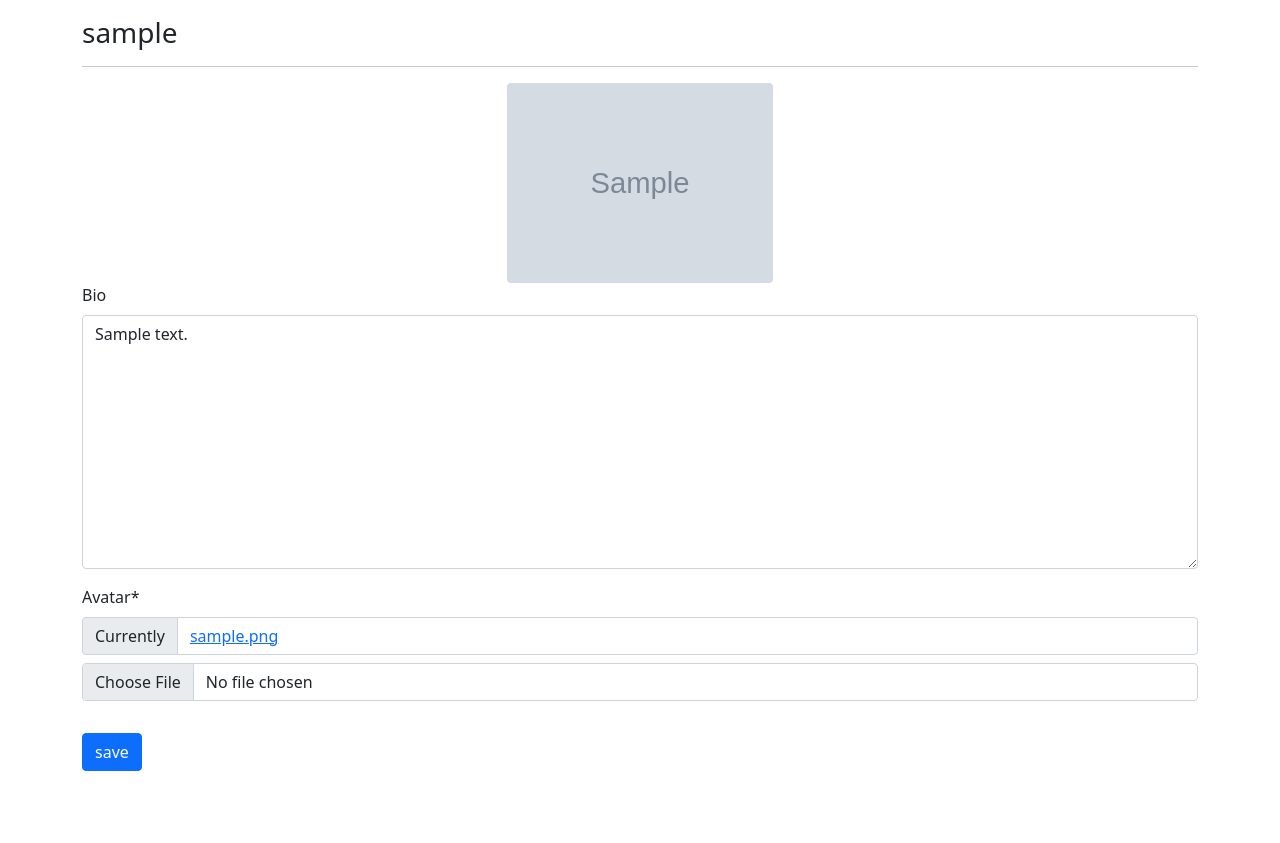
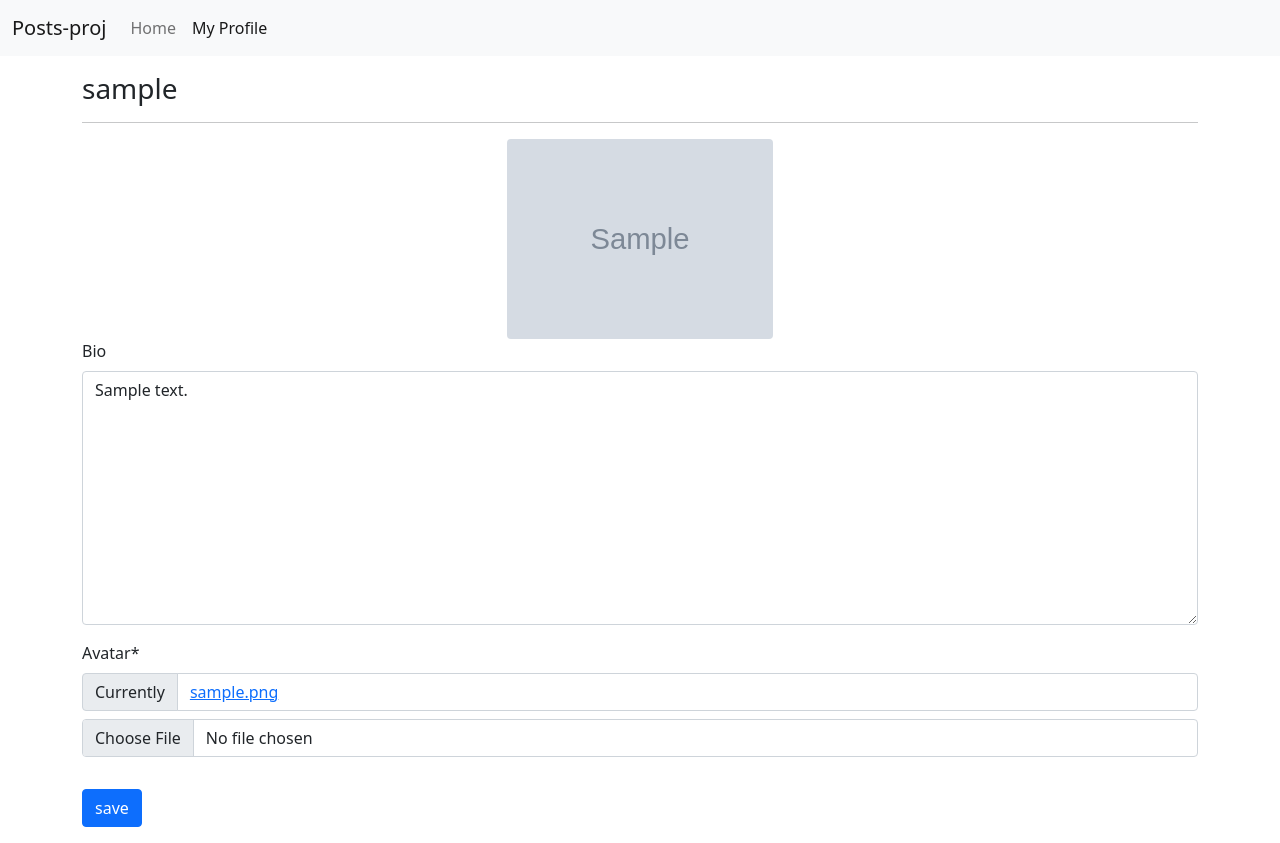
Before and after one commit to ahmed-almouna/Gallery, a Django app: page /profiles/my/ in a window 1280 px wide. Before the commit the page ends 771 px from the top, so only its background shows below. Run offline with Django 5.2, Linux system fonts and the light colour scheme; a user stored in the database is signed in; tables that the repository leaves empty hold one stand-in row (values such as "Sample post"); grey boxes marked "Sample" are stand-in pictures; some libraries are stand-ins or nearby versions.

Commit message:
Add nav bar

```diff
--- a/dj_ajax/src/posts/templates/posts/detail.html
+++ b/dj_ajax/src/posts/templates/posts/detail.html
@@ -86,5 +86,7 @@
         <div class="spinner-border" role="status"></div>
     </div>
     <div class="mt-1" id="post-box"></div>
+    <hr>
+    <div class="mt-1" id="author-box"></div>
 
 {% endblock content %}
--- a/dj_ajax/src/posts/templates/posts/main.html
+++ b/dj_ajax/src/posts/templates/posts/main.html
@@ -20,7 +20,7 @@ posts
                     <button type="button" class="btn-close add-modal-close" data-bs-dismiss="modal" aria-label="Close"></button>
                 </div>
                 <div class="modal-body">
-                    <form id="post-form">
+                    <form id="post-form" autocomplete="off">
                         {% csrf_token %}
                         {{form|crispy}}
                         <div class="modal-footer">
--- a/dj_ajax/src/posts_proj/settings.py
+++ b/dj_ajax/src/posts_proj/settings.py
@@ -46,6 +46,8 @@ INSTALLED_APPS = [
 ]
 
 CRISPY_TEMPLATE_PACK = 'bootstrap4'
+
+LOGIN_URL = '/admin/'
 
 MIDDLEWARE = [
     'django.middleware.security.SecurityMiddleware',
--- a/dj_ajax/src/profiles/views.py
+++ b/dj_ajax/src/profiles/views.py
@@ -2,8 +2,10 @@ from django.shortcuts import render
 from .models import Profile
 from .forms import ProfileForm
 from django.http import JsonResponse
+from django.contrib.auth.decorators import login_required
 # Create your views here.
 
+@login_required
 def my_profile_view(request):
     obj = Profile.objects.get(user=request.user)
     form = ProfileForm(request.POST or None, request.FILES or None, instance=obj)
--- a/dj_ajax/src/templates/base.html
+++ b/dj_ajax/src/templates/base.html
@@ -30,7 +30,7 @@
   </head>
   <body>
     {% include "navbar.html" %}
-    <div class="container mt-3">
+    <div class="container mt-3 mb-3">
         {% block content %}
         {% endblock content %}
     </div>
--- a/dj_ajax/src/templates/navbar.html
+++ b/dj_ajax/src/templates/navbar.html
@@ -0,0 +1,21 @@
+{% url 'posts:main-board' as path_to_home %}
+{% url 'profiles:my-profile' as path_to_my_profile %}
+
+<nav class="navbar navbar-expand-lg navbar-light bg-light">
+    <div class="container-fluid">
+        <a class="navbar-brand" href="{{path_to_home}}">Posts-proj</a>
+        <button class="navbar-toggler" type="button" data-bs-toggle="collapse" data-bs-target="#navbarNav">
+            <span class="navbar-toggler-icon"></span>
+        </button>
+        <div class="collapse navbar-collapse" id="navbarNav">
+            <ul class="navbar-nav">
+                <li class="nav-item">
+                    <a class="nav-link {% if request.path == path_to_home %}active{% endif %}" href="{{ path_to_home }}">Home</a>
+                </li>
+                <li class="nav-item">
+                    <a class="nav-link {% if request.path == path_to_my_profile %}active{% endif %}" href="{{ path_to_my_profile }}">My Profile</a>
+                </li>
+            </ul>
+        </div>
+    </div>
+</nav>
```
Also changed, not shown: dj_ajax/src/posts/static/posts/detail.js (+9 -0 lines), dj_ajax/src/posts/utlis.py (added, +19 -0 lines), dj_ajax/src/posts/views.py (+32 -11 lines).
